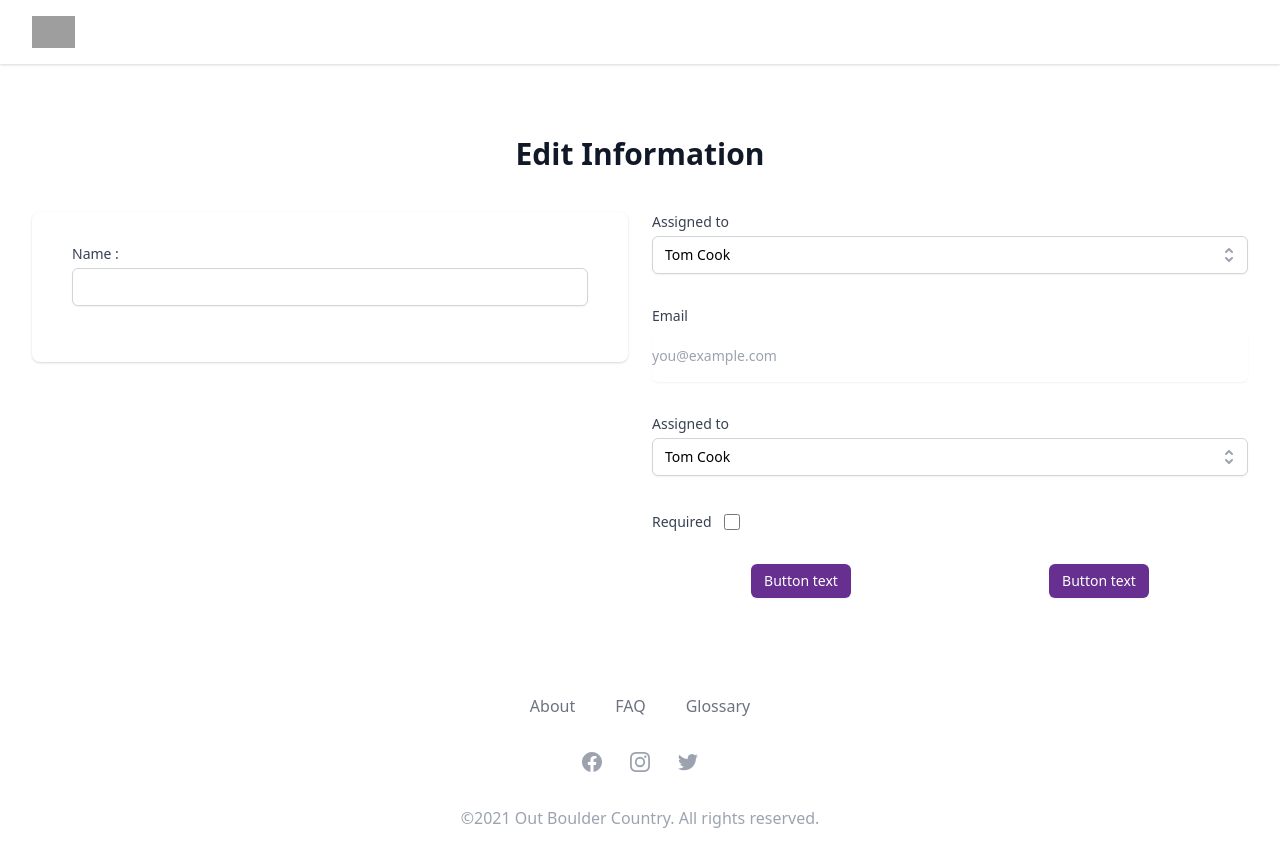
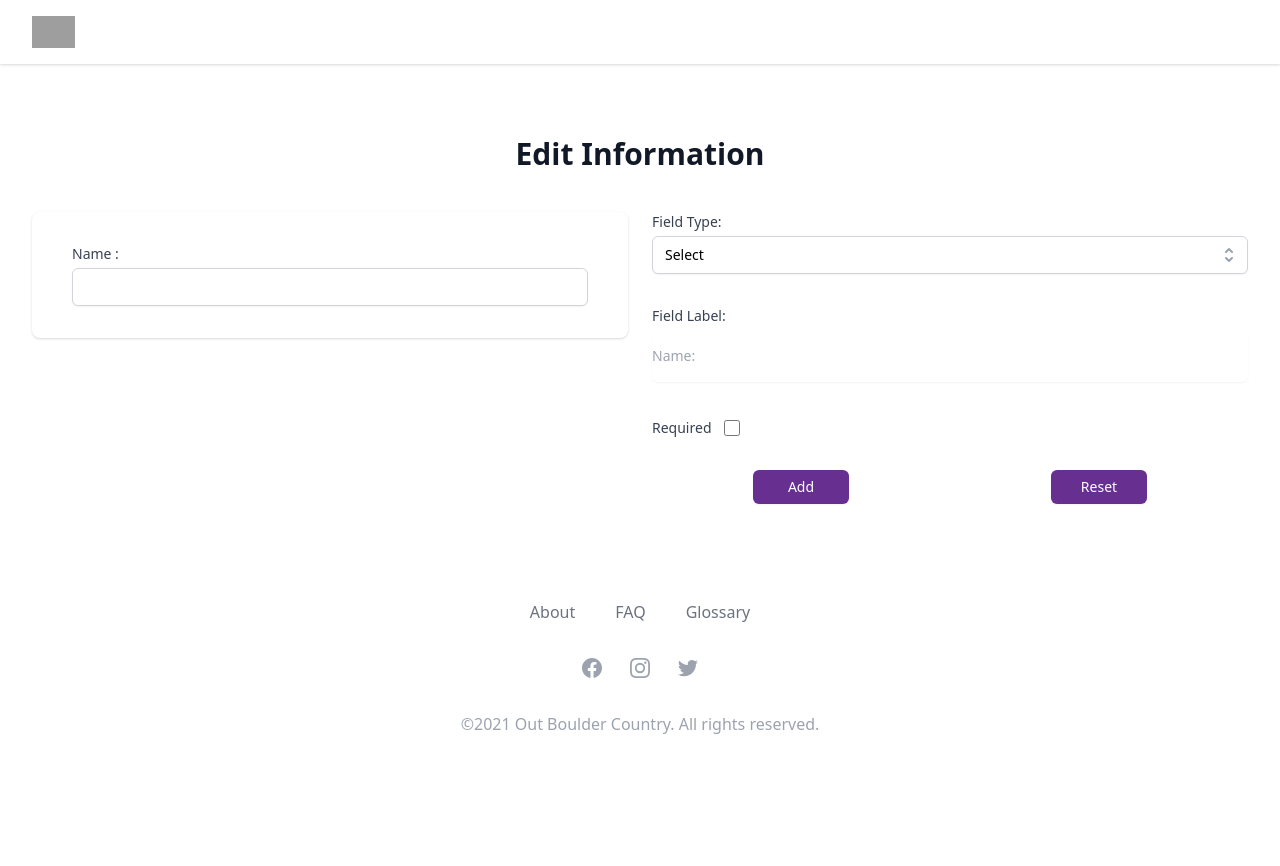
Before and after one commit to OutBoulderCounty/icc-admin-ui-old, a React (Create React App) app: page /form in a window 1280 px wide. Shown: the top 866 px of the page. After the commit the page ends 800 px from the top, so only its background shows below. Built offline with nearby package versions, Linux system fonts and the light colour scheme; grey boxes are pictures that could not be loaded; what @tailwindcss/typography would draw is missing.

Commit message:
update form components

```diff
--- a/src/App.tsx
+++ b/src/App.tsx
@@ -6,6 +6,8 @@ import NavBar from "./components/navBar"
 import Footer from "./components/footer"
 import Forms from "./components/forms"
 import Form from "./components/form"
+import { QueryClient, QueryClientProvider } from "react-query"
+
 
 const App: React.FC = () => {
 
@@ -14,7 +16,7 @@ const App: React.FC = () => {
       <NavBar />
         <Routes>
           <Route path="/" element={<Dash />} />
-          <Route path="/forms" element={<Forms />} />
+          {/* <Route path="/forms" element={<Forms />} /> */}
           <Route path="/form" element={<Form />} />
           {/* <Route path="/forms/:id" element={<Form />} /> */}
         </Routes>
--- a/src/components/fieldOptions.tsx
+++ b/src/components/fieldOptions.tsx
@@ -3,17 +3,34 @@ import { Listbox, Transition } from '@headlessui/react'
 import { CheckIcon, SelectorIcon } from '@heroicons/react/solid'
 
 const people = [
-  { id: 1, name: 'Wade Cooper' },
-  { id: 2, name: 'Arlene Mccoy' },
-  { id: 3, name: 'Devon Webb' },
-  { id: 4, name: 'Tom Cook' },
-  { id: 5, name: 'Tanya Fox' },
-  { id: 6, name: 'Hellen Schmidt' },
-  { id: 7, name: 'Caroline Schultz' },
-  { id: 8, name: 'Mason Heaney' },
-  { id: 9, name: 'Claudie Smitham' },
-  { id: 10, name: 'Emil Schaefer' },
+  { id: 1, name: 'Text' },
+  { id: 2, name: 'Text Area' },
+  { id: 3, name: 'Number' },
+  { id: 4, name: 'Select' },
+  { id: 5, name: 'Radio Buttons'},
+  { id: 6, name: 'Checkboxes'},
+  { id: 7, name: 'Header'},
+  { id: 8, name: 'Line'}
 ]
+
+  /*
+  react final form use as an example or use this demo
+  https://github.com/final-form/builder-demo
+
+  top input form name
+  field type define each individual form element; text, number; client is able to use selected form element
+  field label describe the form
+  field categories (may not be used)
+  */
+
+  //use ReactSelect for select element ON OTHER DIRECTORY
+  //react-select/creatable 2nd select element MAY NOT BE USED
+
+  /*
+  1. NEED A SAVE FORM BUTTON
+  2. NEED CONTROLLED INPUTS
+  3. LOOK AT OLDER DIRECTORY FUNCTIONALITY
+  */
 
 function classNames(...classes: string[]) {
   return classes.filter(Boolean).join(' ')
@@ -21,13 +38,15 @@ function classNames(...classes: string[]) {
 
 export default function FieldOptions() {
   const [selected, setSelected] = useState(people[3])
+  const [formName, setFormName] = useState('') //name input
+  const [isChecked, setIsChecked] = useState(false); //checkbox
 
   return (
     <div className="ml-6 mt-8 md:w-1/2">
       <Listbox value={selected} onChange={setSelected}>
         {({ open }) => (
           <>
-            <Listbox.Label className="block text-sm font-medium text-gray-700">Assigned to</Listbox.Label>
+            <Listbox.Label className="block text-sm font-medium text-gray-700">Field Type: </Listbox.Label>
             <div className="mt-1 relative">
               <Listbox.Button className="bg-white relative w-full border border-gray-300 rounded-md shadow-sm pl-3 pr-10 py-2 text-left cursor-default focus:outline-none focus:ring-1 focus:ring-indigo-500 focus:border-indigo-500 sm:text-sm">
                 <span className="block truncate">{selected.name}</span>
@@ -83,23 +102,23 @@ export default function FieldOptions() {
       </Listbox>
       <div className='mt-8'>
         <label htmlFor="email" className="block text-sm font-medium text-gray-700">
-          Email
+          Field Label:
         </label>
         <div className="mt-1">
           <input
-            type="email"
-            name="email"
-            id="email"
+            type="text"
+            name="fieldLabel"
+            id="fieldLabel"
             className="shadow-sm focus:ring-indigo-500 focus:border-indigo-500 block w-full sm:text-sm border-gray-400 rounded-md py-4"
-            placeholder="you@example.com"
+            placeholder="Name:"
           />
         </div>
       </div>
-      <div className="mt-8">
+      {/* <div className="mt-8">
         <Listbox value={selected} onChange={setSelected}>
           {({ open }) => (
             <>
-              <Listbox.Label className="block text-sm font-medium text-gray-700">Assigned to</Listbox.Label>
+              <Listbox.Label className="block text-sm font-medium text-gray-700">Field Category: </Listbox.Label>
               <div className="mt-1 relative">
                 <Listbox.Button className="bg-white relative w-full border border-gray-300 rounded-md shadow-sm pl-3 pr-10 py-2 text-left cursor-default focus:outline-none focus:ring-1 focus:ring-indigo-500 focus:border-indigo-500 sm:text-sm">
                   <span className="block truncate">{selected.name}</span>
@@ -153,7 +172,8 @@ export default function FieldOptions() {
             </>
           )}
         </Listbox>
-      </div>
+      </div> */}
+
       <fieldset className="space-y-5 mt-4">
         <legend className="sr-only">Notifications</legend>
         <div className="relative flex items-start">
@@ -170,6 +190,8 @@ export default function FieldOptions() {
               name="comments"
               type="checkbox"
               className="focus:ring-indigo-500 h-4 w-4 text-indigo-600 border-gray-300 rounded"
+              onChange={() => setIsChecked(!isChecked)}
+              checked={isChecked}
             />
           </div>
         </div>
@@ -177,15 +199,15 @@ export default function FieldOptions() {
       <div className="mt-8 flex justify-around w-full">
         <button
           type="button"
-          className="inline-flex items-center px-3 py-2 border border-transparent text-sm leading-4 font-medium rounded-md shadow-sm text-white bg-violet hover:bg-violet-dark focus:outline-none focus:ring-2 focus:ring-offset-2 focus:ring-indigo-500"
+          className="items-center py-2 border border-transparent text-sm leading-4 font-medium rounded-md shadow-sm text-white bg-violet hover:bg-violet-dark focus:outline-none focus:ring-2 focus:ring-offset-2 focus:ring-indigo-500 w-24 text-center"
         >
-          Button text
+          Add
         </button>
         <button
           type="button"
-          className="inline-flex items-center px-3 py-2 border border-transparent text-sm leading-4 font-medium rounded-md shadow-sm text-white bg-violet hover:bg-violet-dark focus:outline-none focus:ring-2 focus:ring-offset-2 focus:ring-indigo-500"
+          className="items-center py-2 border border-transparent text-sm leading-4 font-medium rounded-md shadow-sm text-white bg-violet hover:bg-violet-dark focus:outline-none focus:ring-2 focus:ring-offset-2 focus:ring-indigo-500 w-24 text-center"
         >
-          Button text
+          Reset
         </button>
       </div>
     </div>
--- a/src/components/form.tsx
+++ b/src/components/form.tsx
@@ -4,17 +4,17 @@ import { useQuery } from "react-query"
 import Loader from "./loader"
 import ErrorComponent from "./error"
 import FieldOptions from "./fieldOptions"
+import { useNavigate } from 'react-router-dom'
 
 export default function Form() {
+  const [formName, setFormName] = React.useState('') //name input
+  const [isChecked, setIsChecked] = React.useState(false); //checkbox
+  const navigate = useNavigate();
 
-  /*
-    need a hook for collecting information:
-    name input
-    options
-    field category
+  const manageFormsPath = '/admin/forms';
 
-    pass down props to get information from fieldOptions component
-  */
+  //cancel button uses goToFroms function; ROUTE IS NOT YET AVAILABLE
+  const goToForms = () => navigate(manageFormsPath);
 
   return (
       <div className="min-h-full py-12 sm:px-6 lg:px-8 ">
@@ -33,7 +33,7 @@ export default function Form() {
                     </label>
                     <div className="mt-1">
                       <input
-                        id="email"
+                        id="name"
                         name="email"
                         type="text"
                         required
@@ -42,102 +42,6 @@ export default function Form() {
                     </div>
                   </div>
 
-                  {/* <div>
-                    <label htmlFor="password" className="block text-sm font-medium text-gray-700">
-                      Password
-                    </label>
-                    <div className="mt-1">
-                      <input
-                        id="password"
-                        name="password"
-                        type="password"
-                        autoComplete="current-password"
-                        required
-                        className="appearance-none block w-full px-3 py-2 border border-gray-300 rounded-md shadow-sm placeholder-gray-400 focus:outline-none focus:ring-indigo-500 focus:border-indigo-500 sm:text-sm"
-                      />
-                    </div>
-                  </div> */}
-
-                  <div className="flex items-center justify-between">
-                    {/*  <div className="flex items-center">
-                      <input
-                        id="remember-me"
-                        name="remember-me"
-                        type="checkbox"
-                        className="h-4 w-4 text-indigo-600 focus:ring-indigo-500 border-gray-300 rounded"
-                      />
-                      <label htmlFor="remember-me" className="ml-2 block text-sm text-gray-900">
-                        Remember me
-                      </label>
-                    </div>*/}
-
-                  </div>
-
-                  {/* <div>
-                    <button
-                      type="submit"
-                      className="w-full flex justify-center py-2 px-4 border border-transparent rounded-md shadow-sm text-sm font-medium text-white bg-violet hover:bg-violet-dark focus:outline-none focus:ring-2 focus:ring-offset-2 focus:ring-indigo-500"
-                    >
-                      Sign in
-                    </button>
-                  </div> */}
-
-                <div className="mt-6">
-                  {/*  <div className="relative">
-                    <div className="absolute inset-0 flex items-center">
-                      <div className="w-full border-t border-gray-300" />
-                    </div>
-                      <div className="relative flex justify-center text-sm">
-                      <span className="px-2 bg-white text-gray-500">Or continue with</span>
-                    </div>
-                  </div>*/}
-
-                  <div className="mt-6 grid grid-cols-3 gap-3">
-                    {/* <div>
-                      <a
-                        href="#"
-                        className="w-full inline-flex justify-center py-2 px-4 border border-gray-300 rounded-md shadow-sm bg-white text-sm font-medium text-gray-500 hover:bg-gray-50"
-                      >
-                        <span className="sr-only">Sign in with Facebook</span>
-                        <svg className="w-5 h-5" aria-hidden="true" fill="currentColor" viewBox="0 0 20 20">
-                          <path
-                            fillRule="evenodd"
-                            d="M20 10c0-5.523-4.477-10-10-10S0 4.477 0 10c0 4.991 3.657 9.128 8.438 9.878v-6.987h-2.54V10h2.54V7.797c0-2.506 1.492-3.89 3.777-3.89 1.094 0 2.238.195 2.238.195v2.46h-1.26c-1.243 0-1.63.771-1.63 1.562V10h2.773l-.443 2.89h-2.33v6.988C16.343 19.128 20 14.991 20 10z"
-                            clipRule="evenodd"
-                          />
-                        </svg>
-                      </a>
-                    </div> */}
-
-                    {/* <div>
-                      <a
-                        href="#"
-                        className="w-full inline-flex justify-center py-2 px-4 border border-gray-300 rounded-md shadow-sm bg-white text-sm font-medium text-gray-500 hover:bg-gray-50"
-                      >
-                        <span className="sr-only">Sign in with Twitter</span>
-                        <svg className="w-5 h-5" aria-hidden="true" fill="currentColor" viewBox="0 0 20 20">
-                          <path d="M6.29 18.251c7.547 0 11.675-6.253 11.675-11.675 0-.178 0-.355-.012-.53A8.348 8.348 0 0020 3.92a8.19 8.19 0 01-2.357.646 4.118 4.118 0 001.804-2.27 8.224 8.224 0 01-2.605.996 4.107 4.107 0 00-6.993 3.743 11.65 11.65 0 01-8.457-4.287 4.106 4.106 0 001.27 5.477A4.073 4.073 0 01.8 7.713v.052a4.105 4.105 0 003.292 4.022 4.095 4.095 0 01-1.853.07 4.108 4.108 0 003.834 2.85A8.233 8.233 0 010 16.407a11.616 11.616 0 006.29 1.84" />
-                        </svg>
-                      </a>
-                    </div> */}
-
-                    {/* <div>
-                      <a
-                        href="#"
-                        className="w-full inline-flex justify-center py-2 px-4 border border-gray-300 rounded-md shadow-sm bg-white text-sm font-medium text-gray-500 hover:bg-gray-50"
-                      >
-                        <span className="sr-only">Sign in with GitHub</span>
-                        <svg className="w-5 h-5" aria-hidden="true" fill="currentColor" viewBox="0 0 20 20">
-                          <path
-                            fillRule="evenodd"
-                            d="M10 0C4.477 0 0 4.484 0 10.017c0 4.425 2.865 8.18 6.839 9.504.5.092.682-.217.682-.483 0-.237-.008-.868-.013-1.703-2.782.605-3.369-1.343-3.369-1.343-.454-1.158-1.11-1.466-1.11-1.466-.908-.62.069-.608.069-.608 1.003.07 1.531 1.032 1.531 1.032.892 1.53 2.341 1.088 2.91.832.092-.647.35-1.088.636-1.338-2.22-.253-4.555-1.113-4.555-4.951 0-1.093.39-1.988 1.029-2.688-.103-.253-.446-1.272.098-2.65 0 0 .84-.27 2.75 1.026A9.564 9.564 0 0110 4.844c.85.004 1.705.115 2.504.337 1.909-1.296 2.747-1.027 2.747-1.027.546 1.379.203 2.398.1 2.651.64.7 1.028 1.595 1.028 2.688 0 3.848-2.339 4.695-4.566 4.942.359.31.678.921.678 1.856 0 1.338-.012 2.419-.012 2.747 0 .268.18.58.688.482A10.019 10.019 0 0020 10.017C20 4.484 15.522 0 10 0z"
-                            clipRule="evenodd"
-                          />
-                        </svg>
-                      </a>
-                    </div> */}
-                  </div>
-                </div>
               </div>
             </div>
             <FieldOptions />
--- a/src/components/forms.tsx
+++ b/src/components/forms.tsx
@@ -70,9 +70,8 @@ const Forms: React.FC = () => {
     POST request :/form
   */
 
-  if (isLoading) {
-    return <Loader />
-  }
+  if (isLoading) return <Loader />
+
   // if (error) {
   //   return <ErrorComponent message={String(error)} />
   // }
```
